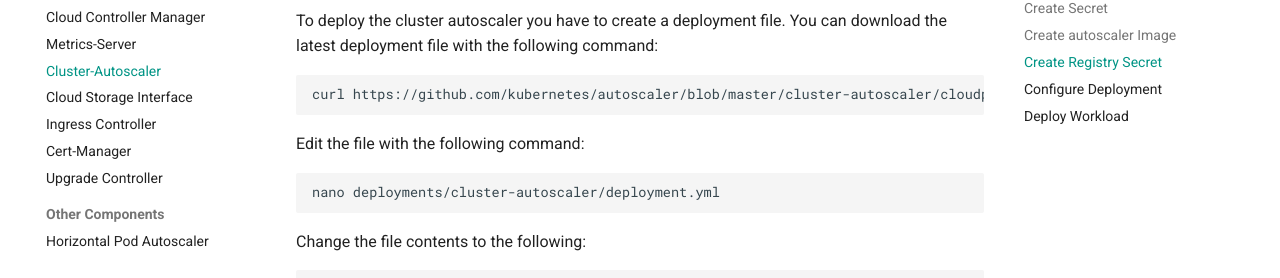
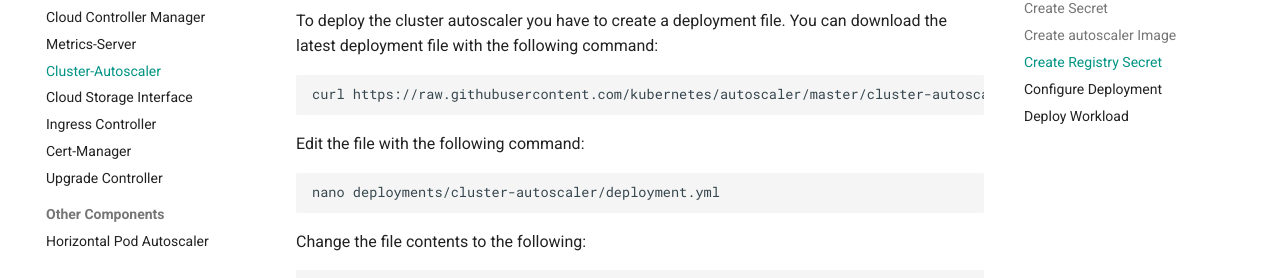
Before and after one commit to simonostendorf/k3s-hetzner, an MkDocs documentation site: the page built from docs/deployment/cluster-autoscaler.md, in a window 1280 px wide and 900 px high, scrolled down 3134 px. Shown: the part 175-453 px from the top of the window. Built offline with MkDocs 1.6.1 and Material for MkDocs 9.7.7, drawn with Linux system fonts in a browser that asks for light colours; comment, search, counter and statistics services are not loaded; some of the changed lines change nothing that is shown.

Commit message:
fix autoscaler deployment download. closes #35

````diff
--- a/docs/deployment/cluster-autoscaler.md
+++ b/docs/deployment/cluster-autoscaler.md
@@ -125,7 +125,7 @@ kubectl create secret docker-registry -n kube-system dockerhub --docker-server=d
 ## Configure Deployment
 To deploy the cluster autoscaler you have to create a deployment file. You can download the latest deployment file with the following command:
 ```bash
-curl https://github.com/kubernetes/autoscaler/blob/master/cluster-autoscaler/cloudprovider/hetzner/examples/cluster-autoscaler-run-on-master.yaml --create-dirs -L -o deployments/cluster-autoscaler/deployment.yml
+curl https://raw.githubusercontent.com/kubernetes/autoscaler/master/cluster-autoscaler/cloudprovider/hetzner/examples/cluster-autoscaler-run-on-master.yaml --create-dirs -L -o deployments/cluster-autoscaler/deployment.yml
 ```
 
 Edit the file with the following command:
````
